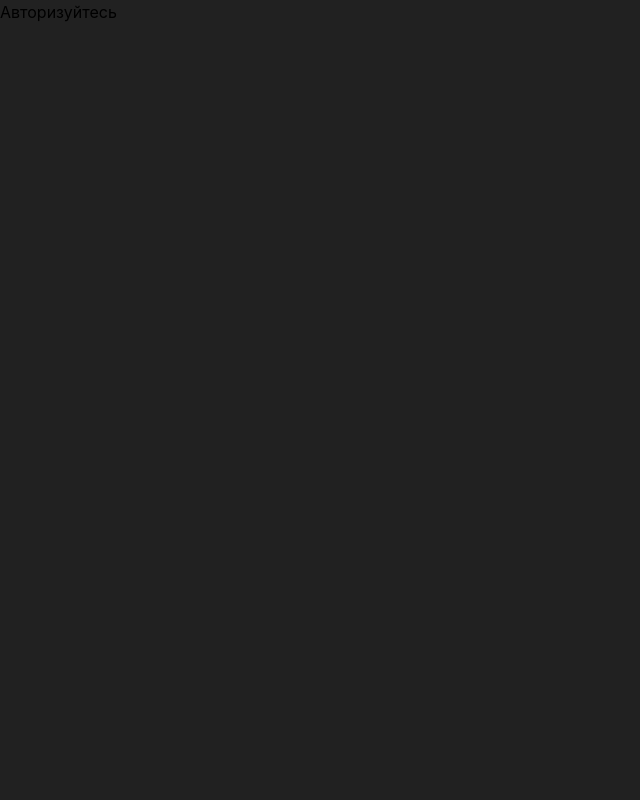
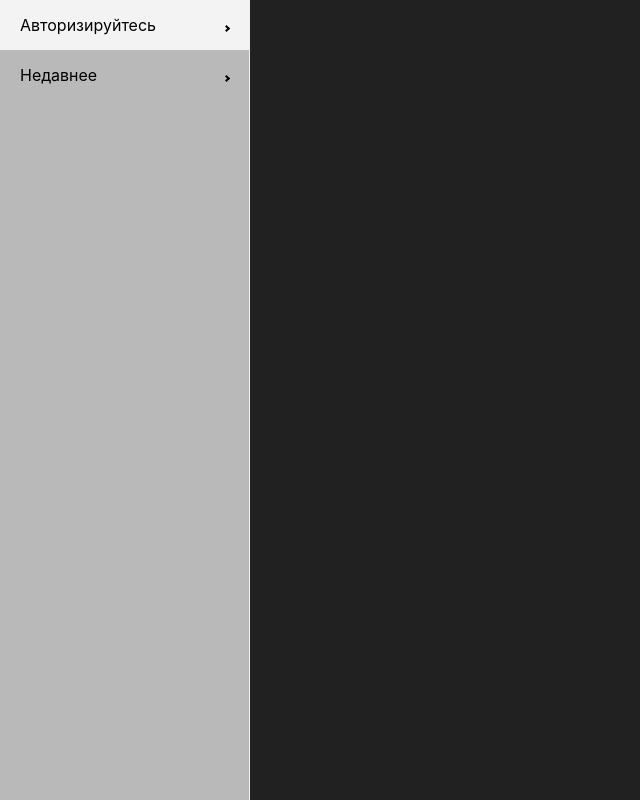
Before and after one commit to vadim5222/practice-project, a React (Vite) app in the folder frontend/client/: page / in a window 1280 px wide. Shown: the whole page, without its empty margins (0-640 px from the left). Built offline with nearby package versions, Linux system fonts and the light colour scheme; no server answers.

Commit message:
created sidebare

```diff
--- a/frontend/client/src/App.jsx
+++ b/frontend/client/src/App.jsx
@@ -1,41 +1,14 @@
 import './App.css'
-import { useState, useEffect } from 'react'
 import AxiosRequest from './utils/AxiosRequest'
 import { Link } from 'react-router'
+import ASidebar from './components/ASidebar'
 
 function App() {
-
-  const [user, setUser] = useState(null)
-
-  useEffect(() => {
-    AxiosRequest.get('api/user/info', {
-      withCredentials: true
-    })
-      .then(res => {
-        setUser(res.data.data.user)
-      })
-      .catch(() => setUser(null))
-  }, [])
-
-
-  const Logout = async (data) => {
-    try {
-      const response = await AxiosRequest.post('api/auth/logout', {}, {
-        withCredentials: true
-      })
-      setUser(null)
-      console.log(response)
-    } catch (e) {
-      console.log(e)
-    }
-  }
-
 
 
   return (
     <>
-      <h1>{user ? `Добро пожаловать ${user.username}` : <Link to='/login'>Авторизуйтесь</Link>}</h1>
-      {user && <button onClick={Logout}>Выйти</button>}
+      <ASidebar/>
     </>
   )
 }
--- /dev/null
+++ b/frontend/client/src/components/ASidebar.jsx
@@ -0,0 +1,63 @@
+import { Sidebar, Menu, MenuItem, SubMenu } from 'react-pro-sidebar'
+import { useState, useEffect } from 'react'
+import AxiosRequest from '../utils/AxiosRequest'
+import { Link } from 'react-router'
+
+
+
+const ASidebar = () => {
+
+    const [user, setUser] = useState(null)
+
+    useEffect(() => {
+        AxiosRequest.get('api/user/info', {
+            withCredentials: true
+        })
+            .then(res => { setUser(res.data.data.user) })
+            .catch(() => setUser(null))
+    }, [])
+
+    const Logout = async (data) => {
+        try {
+            const response = await AxiosRequest.post('api/auth/logout', {}, {
+                withCredentials: true
+            })
+            setUser(null)
+            console.log(response)
+        } catch (e) {
+            console.log(e)
+        }
+    }
+
+
+    return (
+        <>
+            <Sidebar rootStyles={{
+                height: '100vh',
+            }}>
+                <Menu>
+                    <SubMenu label={
+                        user ? user?.username : <Link to='/login'>Авторизируйтесь</Link>
+
+                    }>
+                        <MenuItem component={<Link to='/profile' />}>Профиль</MenuItem>
+                        <MenuItem>Настройки</MenuItem>
+                        <MenuItem>
+                            <button>
+                                <div className='flex items-center gap-5'>
+                                    <img className='w-5' src="/logout.png" alt="logout" />
+                                    <p>Выйти</p>
+                                </div>
+                            </button>
+                        </MenuItem>
+                    </SubMenu>
+                    <SubMenu label='Недавнее'>
+                        <MenuItem>Пока ниче нету</MenuItem>
+                    </SubMenu>
+                </Menu>
+            </Sidebar>
+        </>
+    )
+}
+
+export default ASidebar
--- a/frontend/client/src/main.jsx
+++ b/frontend/client/src/main.jsx
@@ -6,6 +6,7 @@ import './index.css'
 import App from './App.jsx'
 import RegisterPage from './pages/RegisterPage.jsx'
 import LoginPage from './pages/LoginPage.jsx'
+import Profile from './pages/Profile.jsx'
 
 const router = createBrowserRouter([
   {
@@ -19,6 +20,10 @@ const router = createBrowserRouter([
   {
     path: "/login",
     element: <LoginPage/>
+  },
+  {
+    path:'/profile',
+    element:<Profile/>
   }
 ])
 
--- /dev/null
+++ b/frontend/client/src/pages/Profile.jsx
@@ -0,0 +1,9 @@
+const Profile = () => {
+    return(
+        <>
+        <h1>Привет это ваш личный профиль</h1>
+        </>
+    )
+}
+
+export default Profile
```
Also changed, not shown: frontend/client/public/logout.png (added).
